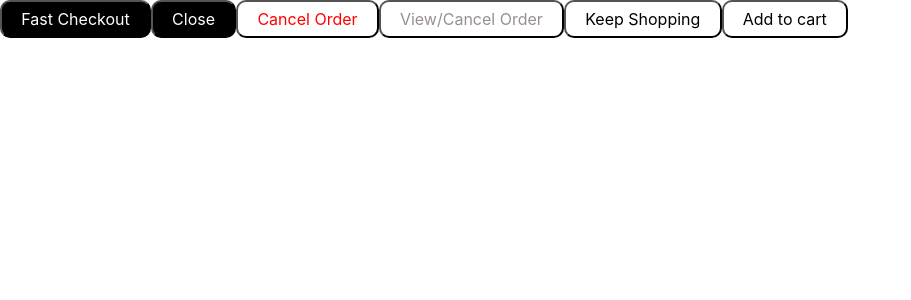
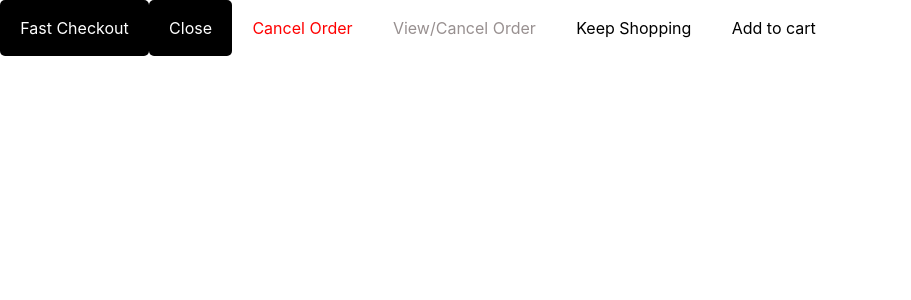
Before and after one commit to Sam-2019/Fast-Checkout-clone, a React (Create React App) app: page / in a window 1280 px wide. Shown: the top 300 px of the page, without its empty margins (0-911 px from the left). Built offline with nearby package versions, Linux system fonts and the light colour scheme.

Commit message:
updated button css

```diff
--- a/src/Components/button.css
+++ b/src/Components/button.css
@@ -1,9 +1,10 @@
 .primary,
 .secondary,
 .tertiary {
-  padding: 5px 1.5%;
-  border-radius: 10px;
+  padding: 15px 1.5%;
+  border-radius: 5px;
   outline: none;
+  border: 1px solid transparent;
 }
 
 .primary:active,
```
